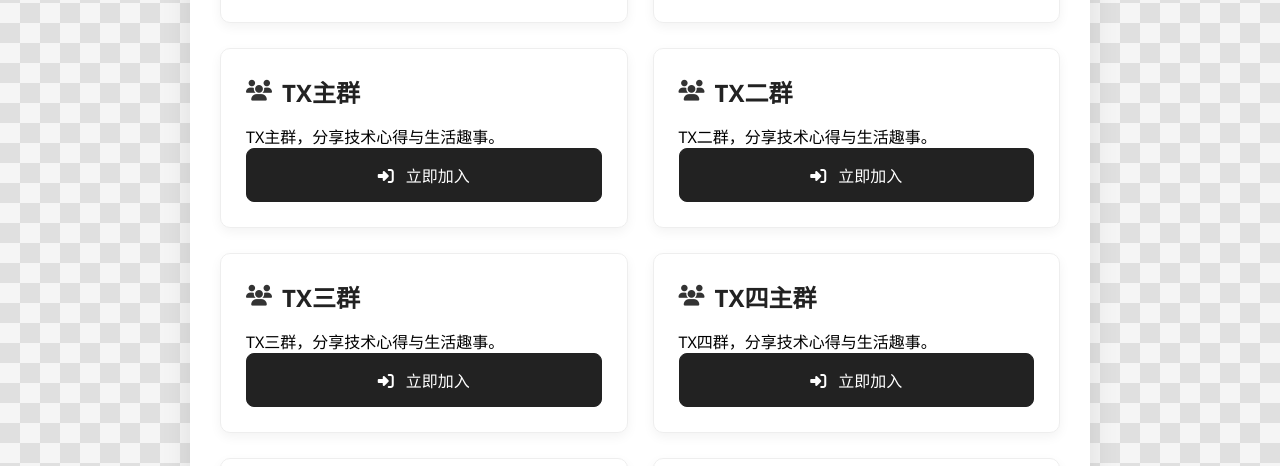
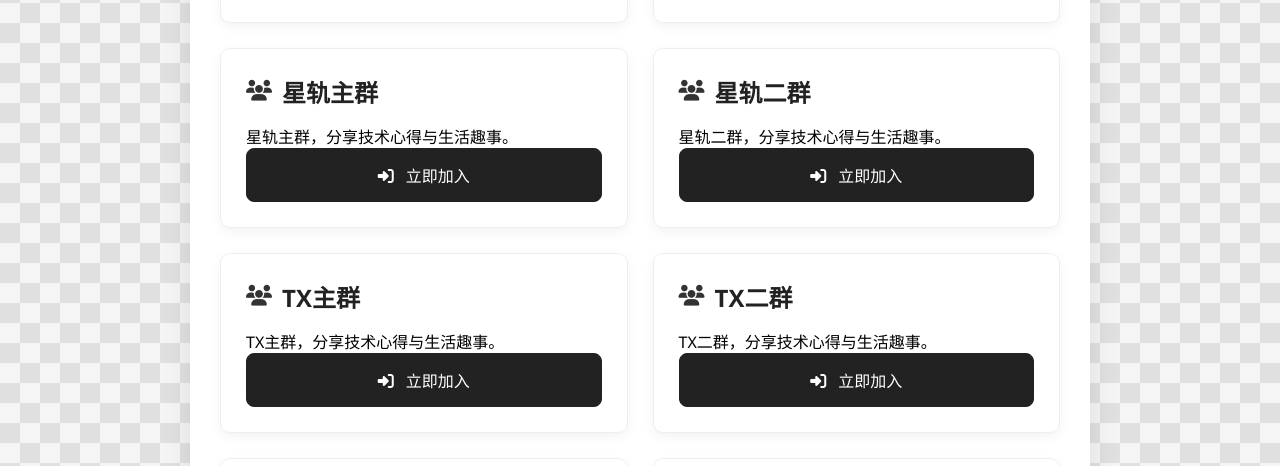
Before and after one commit to brawndariem-spec/hjnb, a plain HTML site: page index.html in a window 1280 px wide. Shown: the part 2077-2543 px from the top of the page. Drawn offline with Linux system fonts and the light colour scheme.

Commit message:
Add files via upload

```diff
--- a/index.html
+++ b/index.html
@@ -417,6 +417,26 @@
                     </div>
                     <p>XK四群，分享技术心得与生活趣事。</p>
                     <a href="https://qun.qq.com/universal-share/share?ac=1&authKey=OJYRamy2aRNuEUCyo0d4Nghr2RI57Nsbyj8bcifz%2F4WQTnViTW2p4Y3ZRBVnPy5S&busi_data=eyJncm91cENvZGUiOiI3MTMyOTk4NjkiLCJ0b2tlbiI6InppSzBYbHFTdXhRSGo3cURUS25FdjRtejJyaENrQjRqMXdUd08yRGtKclg1akZFaEpDTW9kM0hia0IzaEQ4NzYiLCJ1aW4iOiIxNjI2ODQ0NzE0In0%3D&data=SIkq9aapnQ5ydUS0ps1Vl06adJZOReyntHiSvt9BU0-xSwiRUuodab5Dd9jpyY4_Epl9AwQGQdoCrCGyaC06QQ&svctype=4&tempid=h5_group_info" class="join-btn" target="_blank">
+                        <i class="fas fa-sign-in-alt"></i> 立即加入
+                    </a>
+                </div>
+                <div class="group-item">
+                    <div class="group-name">
+                        <i class="fas fa-users"></i>
+                        <span>星轨主群</span>
+                    </div>
+                    <p>星轨主群，分享技术心得与生活趣事。</p>
+                    <a href="https://qun.qq.com/universal-share/share?ac=1&authKey=baOvLa8XgDuW%2FiYuqqdH7fllsoqDxVOR3WFxMmMkzKwEalrjFL%2Bbn0OjWus7fBdm&busi_data=eyJncm91cENvZGUiOiIzMDQxMDk1NjciLCJ0b2tlbiI6IndYamFjTE5BWkdvNEE0c2kyclJjMGNJVGVBV0FSYTVLc0NELzk3MStLVGhISHU2YnFjREthcXNYVHMxaVUrNTkiLCJ1aW4iOiIxNjI2ODQ0NzE0In0%3D&data=uTW2T267_Ane_bOL_8iXGxoWRsYHuJhn3X7uu2WmZm_yBbjFuOfBvZM0CkfqIMCdxYUzj5Oh54jLnEpjt0g4dQ&svctype=4&tempid=h5_group_info" class="join-btn" target="_blank">
+                        <i class="fas fa-sign-in-alt"></i> 立即加入
+                    </a>
+                </div>
+                <div class="group-item">
+                    <div class="group-name">
+                        <i class="fas fa-users"></i>
+                        <span>星轨二群</span>
+                    </div>
+                    <p>星轨二群，分享技术心得与生活趣事。</p>
+                    <a href="https://qun.qq.com/universal-share/share?ac=1&authKey=VhN2x9UaNHvYaRsCg0E9%2Fa4XJU%2FVLX8Fczh5oXrRsWDblpLwjdyYSC7fgQ27QSnp&busi_data=eyJncm91cENvZGUiOiIxMDM5MDIwMTM3IiwidG9rZW4iOiJjRlpZNXBDc1JSTGVOZTdPS1dVOVVoTkJoNDFGdEZmTVpXREhrV3Bja004N2VjQXdXd3Y5d245R1ZxYzNpZ0NDIiwidWluIjoiMTYyNjg0NDcxNCJ9&data=wEvVihxnNLKFR6OmyNMShaL6mANJ3cDTJwxpRqkA_RM9QlEaU1piw1PXmV6jVX-C-ahrNXIMSIqOtntoWghyBA&svctype=4&tempid=h5_group_info" class="join-btn" target="_blank">
                         <i class="fas fa-sign-in-alt"></i> 立即加入
                     </a>
                 </div>
```
